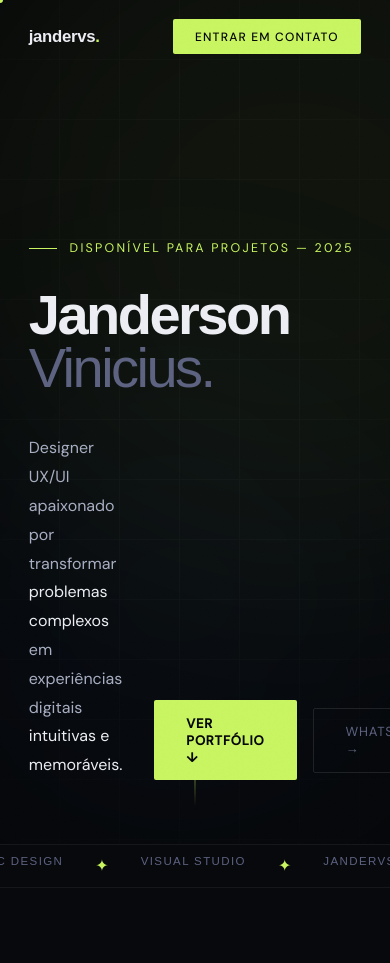
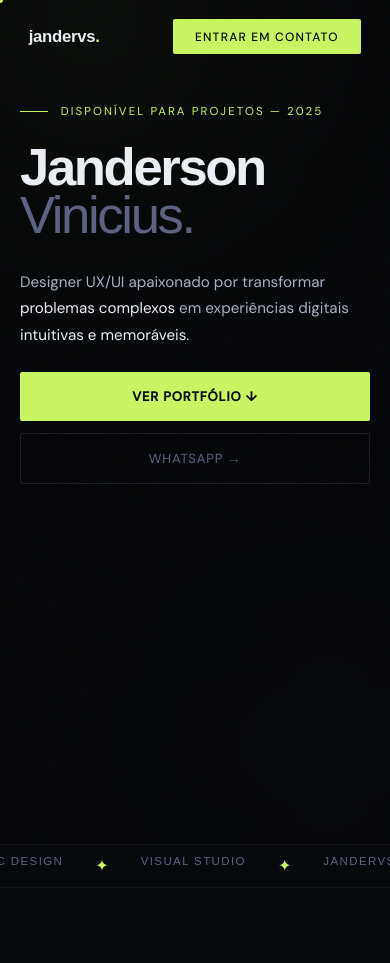
Before and after one commit to moloch66/Portfolio-Responsivo, a plain HTML site: page index.html in a window 390 px wide. Shown: the top 963 px of the page. Drawn offline with nearby package versions, Linux system fonts and the light colour scheme; a web font is replaced by a local one.

Commit message:
fix: hero section mobile responsivo - layout empilhado e botões full-width

```diff
--- a/index.html
+++ b/index.html
@@ -732,6 +732,54 @@ footer{
   /* Mindset */
   .mindset-inner{padding:0}
 }
+/* ── HERO MOBILE ────────────────────────── */
+@media(max-width:767px){
+  #hero{
+    padding:0 1.25rem 3rem;
+    min-height:100svh;
+    align-items:flex-start;
+    padding-top:calc(72px + 2rem);
+  }
+  .hero-tag{
+    font-size:.72rem;
+    margin-bottom:1.5rem;
+  }
+  .hero-name{
+    font-size:clamp(2.6rem,13.5vw,3.8rem);
+    margin-bottom:1.8rem;
+    line-height:.92;
+    word-break:break-word;
+    overflow-wrap:break-word;
+  }
+  .hero-bottom{
+    flex-direction:column;
+    align-items:flex-start;
+    gap:1.5rem;
+  }
+  .hero-desc{
+    max-width:100%;
+    font-size:.95rem;
+    line-height:1.75;
+  }
+  .hero-desc br{display:none}
+  .hero-actions{
+    flex-direction:column;
+    width:100%;
+    gap:.75rem;
+  }
+  .btn-solid,.btn-line{
+    width:100%;
+    justify-content:center;
+    padding:1rem 1.5rem;
+    font-size:.82rem;
+    text-align:center;
+    box-sizing:border-box;
+  }
+  .hero-grid{display:none}
+  .hero-scroll{display:none}
+  .hero-blob-1{width:300px;height:300px}
+  .hero-blob-2{width:200px;height:200px}
+}
 @media(max-width:480px){
   .skills-grid{grid-template-columns:1fr}
   .journey-card{padding:1.2rem 1.2rem}
```
